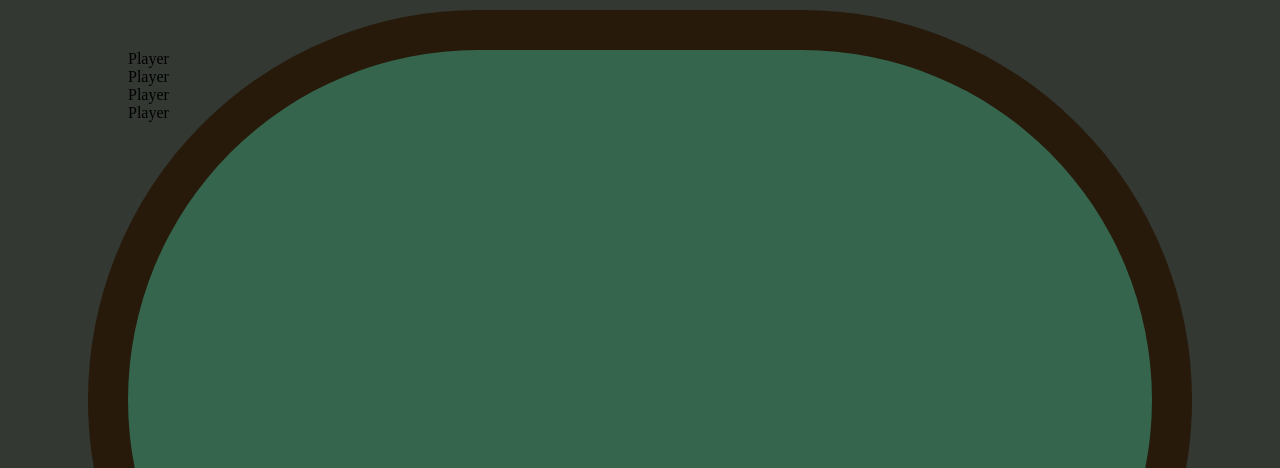
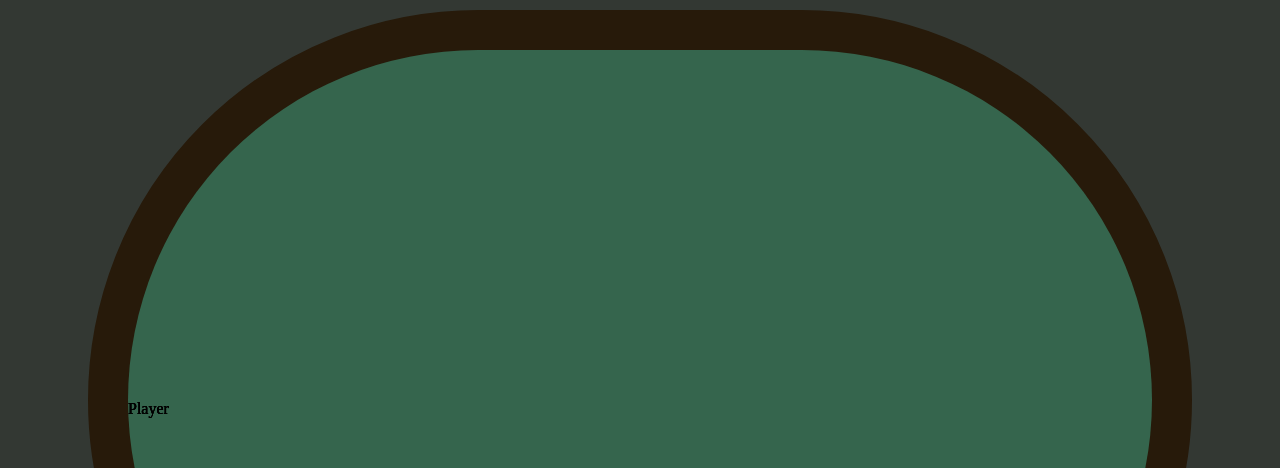
Before and after one commit to ddmuzyk/casino-online, a Next.js app: page /game/poker in a window 1280 px wide. Shown: the top 468 px of the page. Built offline with nearby package versions, Linux system fonts and the light colour scheme.

Commit message:
fixing component props

```diff
--- a/components/poker/Player.module.scss
+++ b/components/poker/Player.module.scss
@@ -1,7 +1,28 @@
+// @mixin player() {
+
+// }
+
 .player1 {
-  // position: absolute;
-  // top: 50%;
+  position: absolute;
+  top: 50%;
   left: 0;
+}
+
+.player2 {
+  position: absolute;
+  top: 0;
+  left: 50%;
+}
+
+.player3 {
+  position: absolute;
+  top: 50%;
+  right: 0;
+}
+
+.player4 {
+  bottom: 0;
+  right: 50%;
 }
 
 .container{
--- a/components/poker/Player.tsx
+++ b/components/poker/Player.tsx
@@ -1,9 +1,14 @@
-import React, {use, useState} from "react";
+import React, {use, useState, ReactNode} from "react";
 import styles from './Player.module.scss';
+import { PlayerObject } from "@/pages/game/poker";
 
-const Player = () => {
+// interface PlayerProps {
+//   state: object
+// }
 
-  const [money, setMoney] = useState(1000);
+const Player: React.FC<PlayerObject>  = (player) => {
+
+  const classname = `${styles.player}`
 
   return (
     <div className={styles.player1}>
--- a/pages/game/poker.module.scss
+++ b/pages/game/poker.module.scss
@@ -21,6 +21,7 @@ $borderRadius: 400px;
 }
 
 .table {
+  position: relative;
   height: 100%;
   width: 100%;
   background-color: $table;
--- a/pages/game/poker.tsx
+++ b/pages/game/poker.tsx
@@ -4,7 +4,7 @@ import styles from './poker.module.scss';
 import Layout from "@/components/layout";
 import Player from "@/components/poker/Player";
 
-interface Player {
+ export interface PlayerObject {
   id: number,
   name: string,
   turn: boolean,
@@ -13,7 +13,7 @@ interface Player {
 
 const Poker = (): JSX.Element => {
 
-  const [players, setPlayers] = useState<Array<Player>>([]);
+  const [players, setPlayers] = useState<Array<PlayerObject>>([]);
 
   useEffect(() => {
     let newPlayers = [];
@@ -36,7 +36,7 @@ const Poker = (): JSX.Element => {
         <div className={styles.tableContainer}>
           <div className={styles.table}>
             {players.map((player) => {
-              return <Player key={player.name}/>
+              return <Player player={player} key={player.name}/>
             })}
           </div>
         </div>
```
